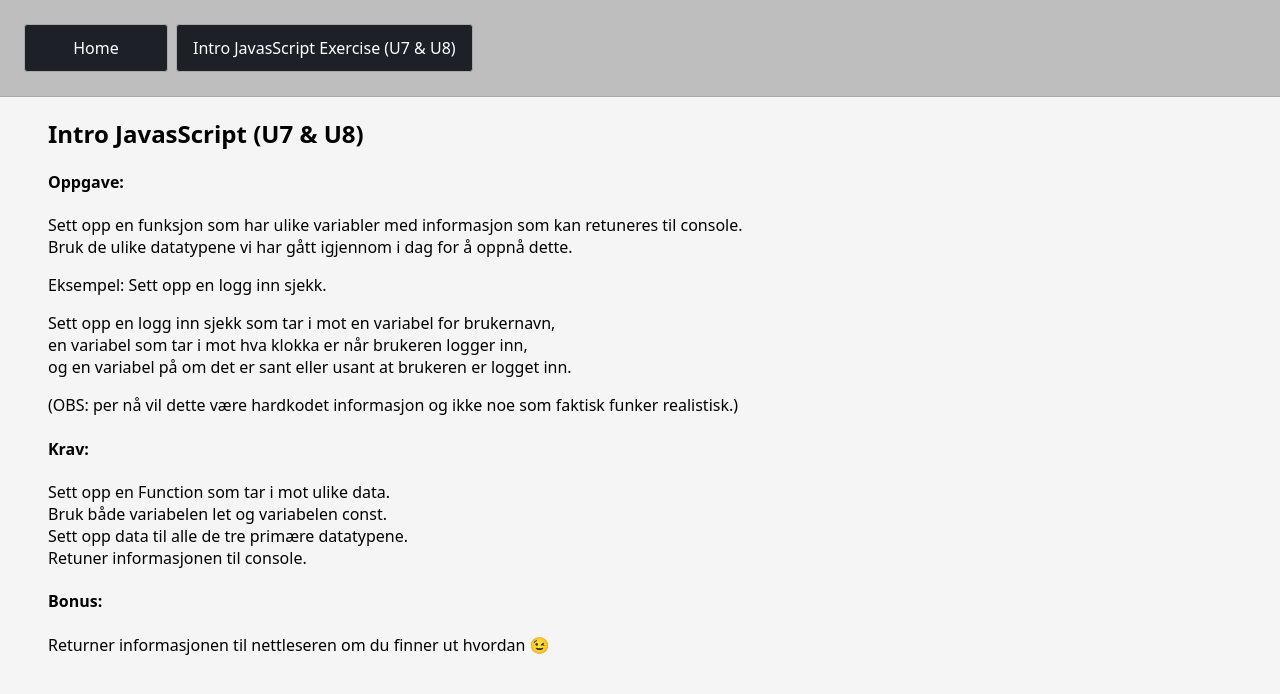
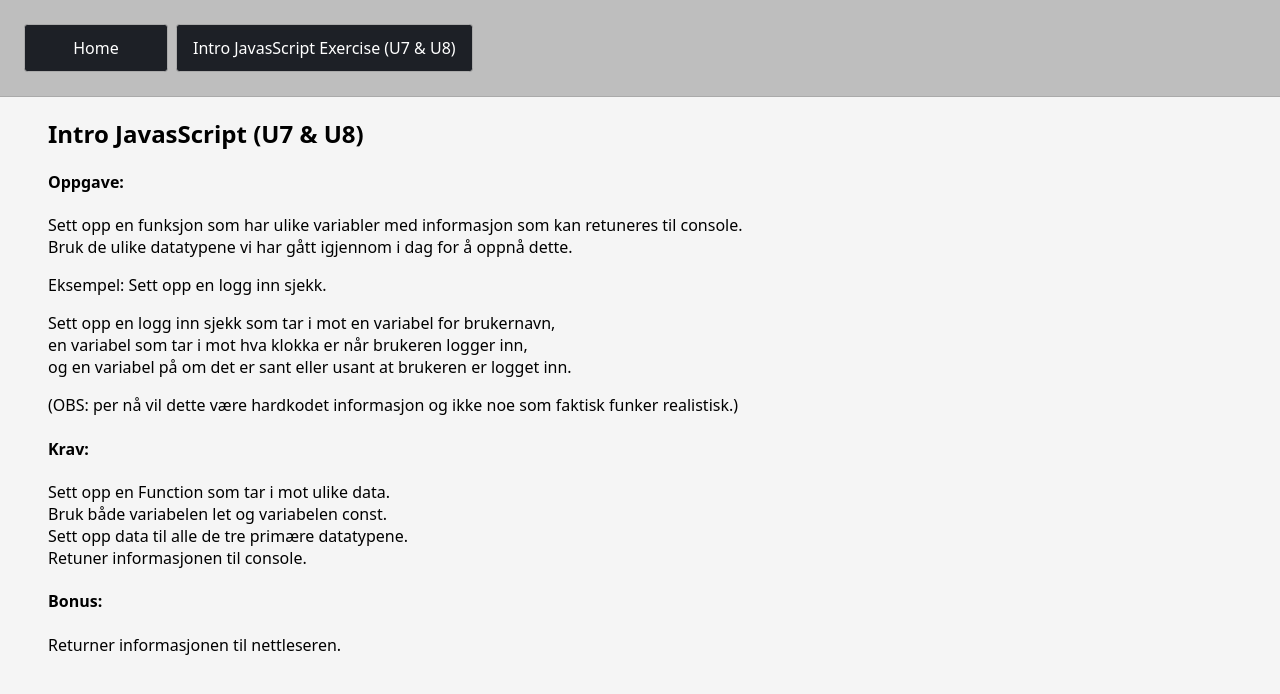
Before and after one commit to Tanjakidoy/U7-U8-Kodeloftet-Intro-JavaScript, a website: page page2.html in a window 1280 px wide. Drawn offline with Linux system fonts and the light colour scheme.

Commit message:
After Lesson

```diff
--- a/page2.html
+++ b/page2.html
@@ -26,4 +26,4 @@ Bruk både variabelen let og variabelen const.<br>
 Sett opp data til alle de tre primære datatypene.<br>
 Retuner informasjonen til console.</p>
 <h4>Bonus:</h4>
-<p>Returner informasjonen til nettleseren om du finner ut hvordan 😉</p>
+<p>Returner informasjonen til nettleseren.</p>
```
